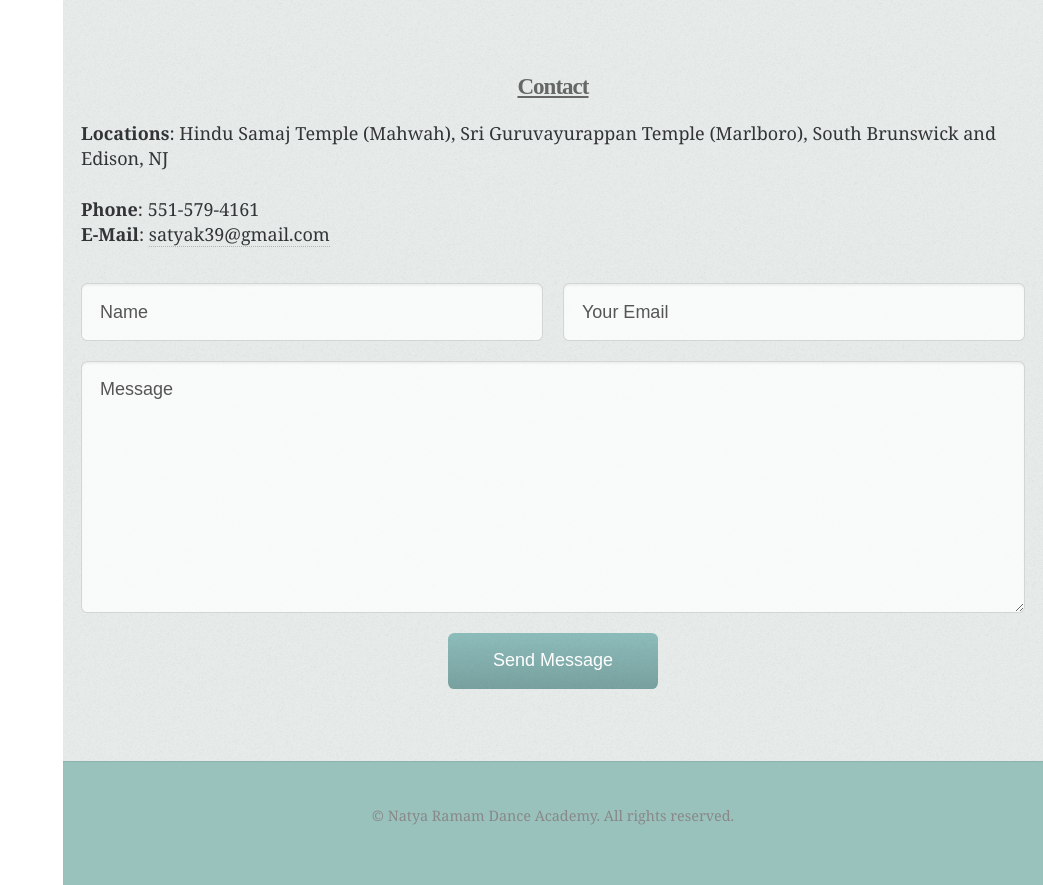
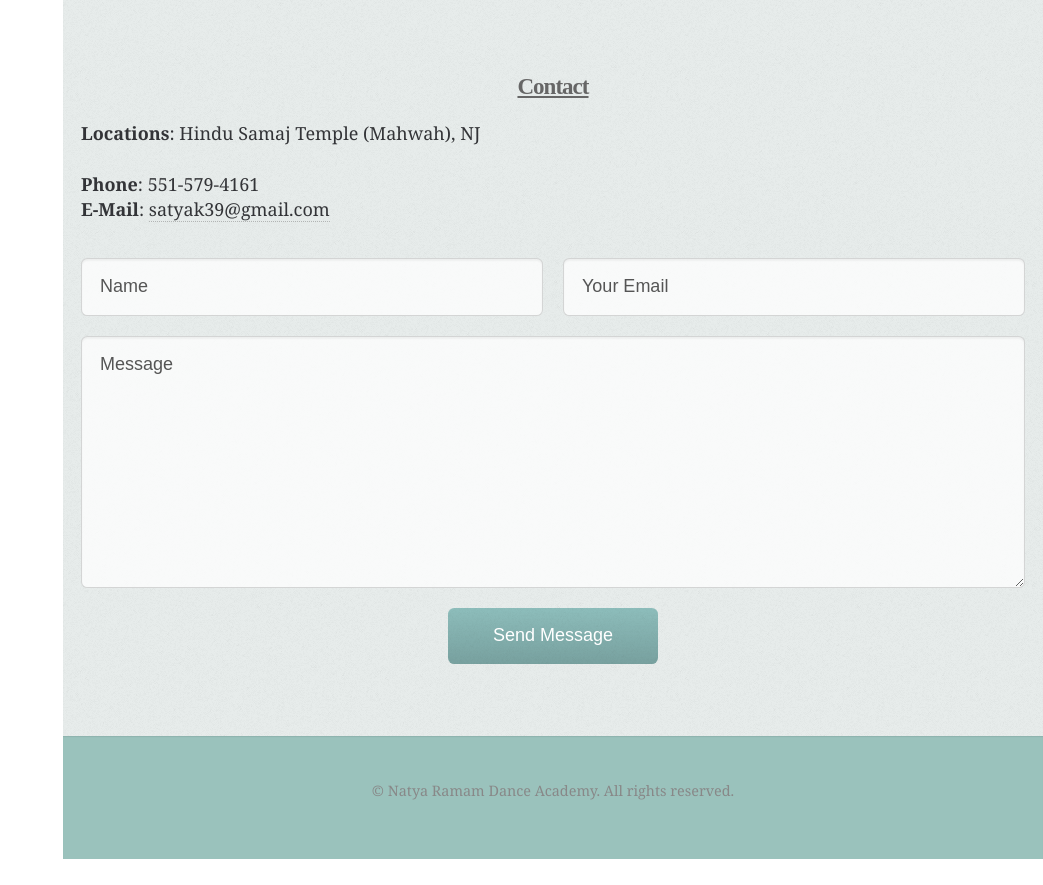
Before and after one commit to satyak39/NatyaRamamDanceAcadamy, a website: page Natya Ramam School of Dance.html in a window 1280 px wide. Shown: the part 5849-6734 px from the top of the page, without its empty margins (237-1280 px from the left). After the commit the page ends 6708 px from the top, so only its background shows below. Drawn offline with Linux system fonts and the light colour scheme.

Commit message:
Updated Contact info

```diff
--- a/Natya Ramam School of Dance.html
+++ b/Natya Ramam School of Dance.html
@@ -436,7 +436,8 @@
                             </header>
 
                             <p>
-                                <b>Locations</b>: Hindu Samaj Temple (Mahwah), Sri Guruvayurappan Temple (Marlboro), South Brunswick and Edison, NJ<br><br>
+                                <!-- <b>Locations</b>: Hindu Samaj Temple (Mahwah), Sri Guruvayurappan Temple (Marlboro), South Brunswick and Edison, NJ<br><br> -->
+                                 <b>Locations</b>: Hindu Samaj Temple (Mahwah), NJ<br><br>
                                 <b>Phone</b>: 551-579-4161 <br>
                                 <b>E-Mail</b>: <a href="mailto:satyak39@gmail.com?subject=Enquiry">satyak39@gmail.com</a>
                             </p>
```
Also changed, not shown: README.md.
